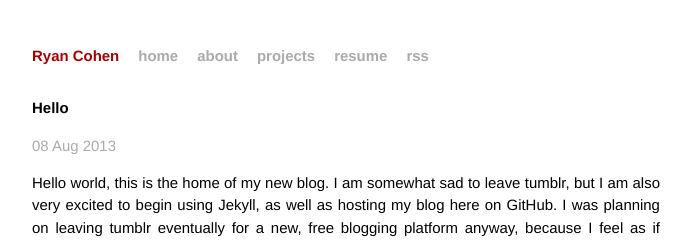
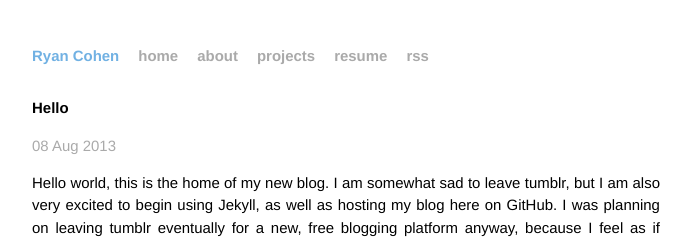
Before and after one commit to imryan/imryan.github.io, a Jekyll site: the page built from _posts/2013-08-08-hello.markdown, in a window 1280 px wide. Shown: the top 240 px of the page, without its empty margins (294-985 px from the left). Built offline with Jekyll 4.4.1, drawn with Linux system fonts in a browser that asks for light colours; Markdown is read by kramdown in place of the engine named in the settings.

Commit message:
Changed title color

```diff
--- a/_layouts/default.html
+++ b/_layouts/default.html
@@ -17,10 +17,9 @@
 
     <style>
 
-    	img {
-	    	display: inline;
-	    	margin-top: auto;
-    	}
+    title {
+      color: green;
+    }
 
     </style>
 
--- a/css/main.css
+++ b/css/main.css
@@ -74,7 +74,7 @@ ul.posts span {
 }
 
 .site .header h1.title a {
-  color: #a00;
+  color: #71b1e3;
 }
 
 .site .header h1.title a:hover {
```
